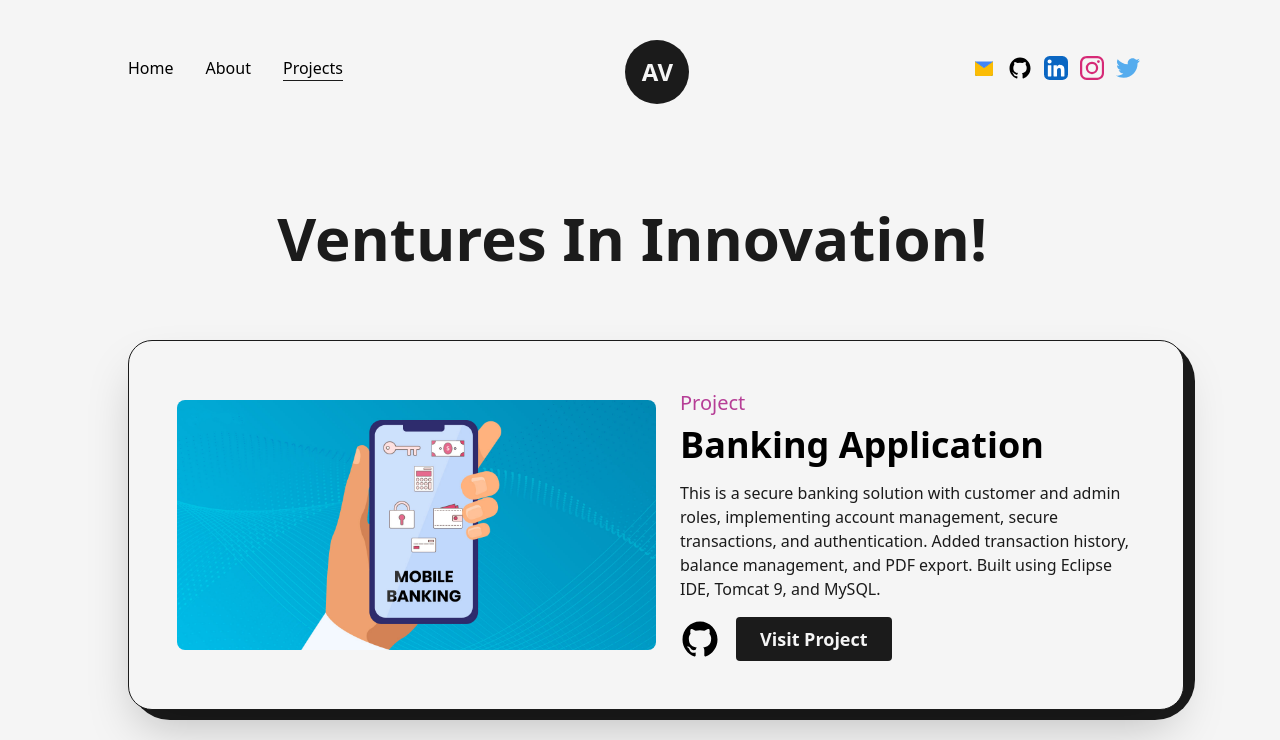
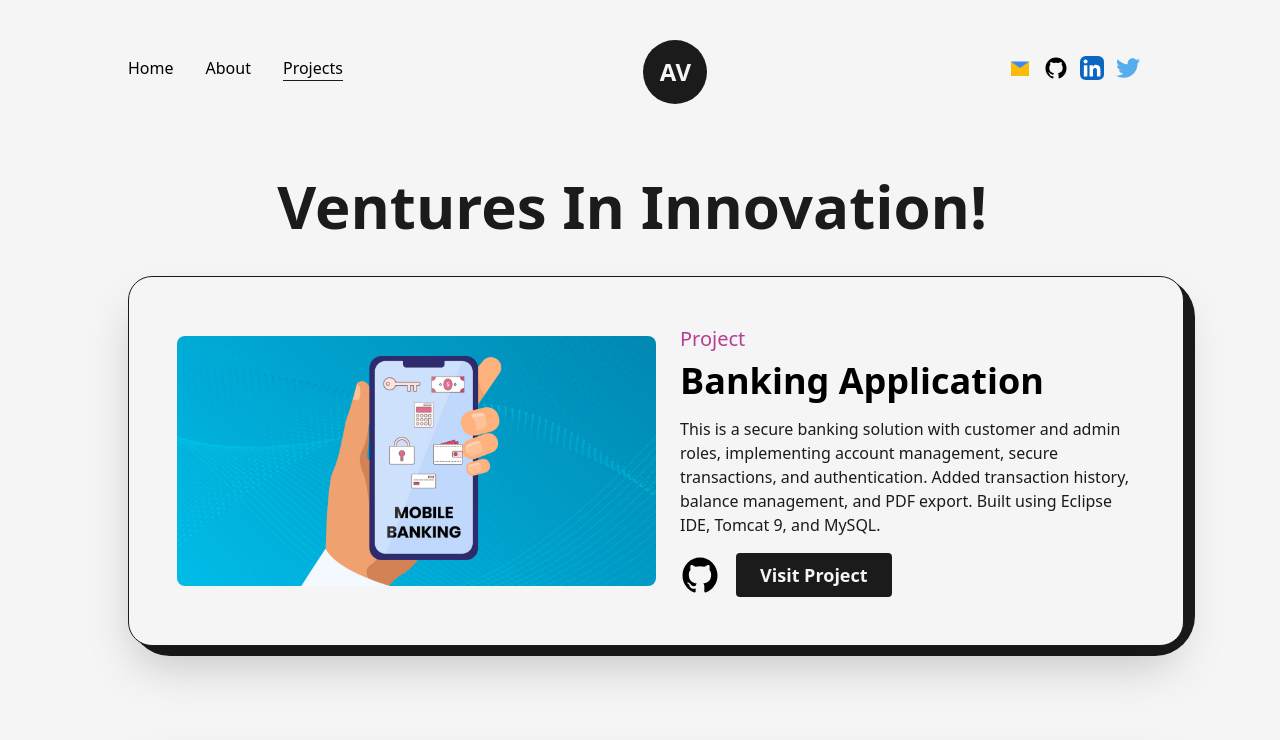
Before and after one commit to AdityavardhanKoya/Portfolio, a Next.js app: page /projects in a window 1280 px wide. Shown: the top 740 px of the page. Built offline with nearby package versions, Linux system fonts and the light colour scheme.

Commit message:
Modified changes

```diff
--- a/src/components/Icons.js
+++ b/src/components/Icons.js
@@ -470,15 +470,3 @@ export const LinkArrow = ({ className, ...rest }) => (
     />
   </svg>
 );
-export const InstagramIcon = ({ className, ...rest }) => (
-  <svg
-    xmlns="http://www.w3.org/2000/svg"
-    width={24}
-    height={24}
-    viewBox="0 0 24 24"
-    fill="#d62976"
-    {...rest}
-  >
-    <path d="M16.98 0a6.9 6.9 0 0 1 5.08 1.98A6.94 6.94 0 0 1 24 7.02v9.96c0 2.08-.68 3.87-1.98 5.13A7.14 7.14 0 0 1 16.94 24H7.06a7.06 7.06 0 0 1-5.03-1.89A6.96 6.96 0 0 1 0 16.94V7.02C0 2.8 2.8 0 7.02 0h9.96zm.05 2.23H7.06c-1.45 0-2.7.43-3.53 1.25a4.82 4.82 0 0 0-1.3 3.54v9.92c0 1.5.43 2.7 1.3 3.58a5 5 0 0 0 3.53 1.25h9.88a5 5 0 0 0 3.53-1.25 4.73 4.73 0 0 0 1.4-3.54V7.02a5 5 0 0 0-1.3-3.49 4.82 4.82 0 0 0-3.54-1.3zM12 5.76c3.39 0 6.2 2.8 6.2 6.2a6.2 6.2 0 0 1-12.4 0 6.2 6.2 0 0 1 6.2-6.2zm0 2.22a3.99 3.99 0 0 0-3.97 3.97A3.99 3.99 0 0 0 12 15.92a3.99 3.99 0 0 0 3.97-3.97A3.99 3.99 0 0 0 12 7.98zm6.44-3.77a1.4 1.4 0 1 1 0 2.8 1.4 1.4 0 0 1 0-2.8z" />
-  </svg>
-);
--- a/src/components/Layout.js
+++ b/src/components/Layout.js
@@ -1,13 +1,11 @@
-import React from "react";
-import { Analytics } from "@vercel/analytics/react"; // Import Analytics
+import React from 'react'
 
-const Layout = ({ children, className = "" }) => {
+const Layout = ({children, className=""}) => {
   return (
     <div className={`w-full h-full z-0 inline-block p-32 bg-light ${className}`}>
-      {children}
-      <Analytics /> {/* Add Analytics here */}
+        {children}
     </div>
-  );
-};
+  )
+}
 
-export default Layout;
+export default Layout
--- a/src/components/NavBar.js
+++ b/src/components/NavBar.js
@@ -2,7 +2,7 @@ import Link from "next/link";
 import React from "react";
 import Logo from "./Logo";
 import { useRouter } from "next/router";
-import { TwitterIcon, GithubIcon, LinkedInIcon, InstagramIcon, GmailIcon , LeetcodeIcon, FigmaIcon } from "./Icons";
+import { TwitterIcon, GithubIcon, LinkedInIcon, GmailIcon } from "./Icons";
 import { motion } from "framer-motion";
 
 const CustomLink = ({ href, title, className = "" }) => {
@@ -78,15 +78,7 @@ const NavBar = () => {
           whileTap={{ scale: 0.9 }}
           className="w-6 mr-3"
         >
-          <InstagramIcon />
-        </motion.a>
-        <motion.a
-          href="https://twitter.com/AdityaVardhannn"
-          target={"_blank"}
-          whileHover={{ y: -2 }}
-          whileTap={{ scale: 0.9 }}
-          className="w-6 mr-3"
-        >
+
           <TwitterIcon />
         </motion.a>
         {/* <motion.a
--- a/src/pages/_app.js
+++ b/src/pages/_app.js
@@ -5,7 +5,6 @@ import { AnimatePresence } from "framer-motion";
 import { Montserrat } from "next/font/google";
 import Head from "next/head";
 import { useRouter } from "next/router";
-import Layout from "@/components/Layout";
 
 const montserrat = Montserrat({ subsets: ["latin"] });
 
--- a/src/pages/about.js
+++ b/src/pages/about.js
@@ -17,8 +17,8 @@ const about = () => {
       </Head>
       <TransitionEffect />
       <main className="flex w-full flex-col items-center justify-center">
-        <Layout className="pt-16">
-          <AnimatedText text="Unveiling the Journey." className="mb-16" />
+        <Layout className="pt-4">
+          <AnimatedText text="Unveiling the Journey." className="mb-8" />
           <div className="grid w-full grid-cols-8 gap-16">
             <div className="col-span-4 flex flex-col items-start justify-start">
               <h2 className="mb-4 text-lg font-bold uppercase text-dark/75">
--- a/src/pages/index.js
+++ b/src/pages/index.js
@@ -15,7 +15,7 @@ export default function Home() {
       </Head>
       <TransitionEffect />
       <main className="flex items-center text-dark w-full min-h-screen">
-        <Layout className="pt-8">
+        <Layout className="pt-4">
           <div className="flex justify-between items-center w-full">
             <div className="w-1/2">
               <Image
--- a/src/pages/projects.js
+++ b/src/pages/projects.js
@@ -96,10 +96,10 @@ const projects = () => {
       </Head>
       <TransitionEffect />
       <main className="w-full mb-16 flex flex-col items-center justify-center">
-        <Layout className="pt-16">
+        <Layout className="pt-8">
           <AnimatedText
             text="Ventures in Innovation!"
-            className="mb-16"
+            className="mb-8"
           />
           <div className="grid grid-cols-12 gap-24">
             <div className="col-span-12">
```
